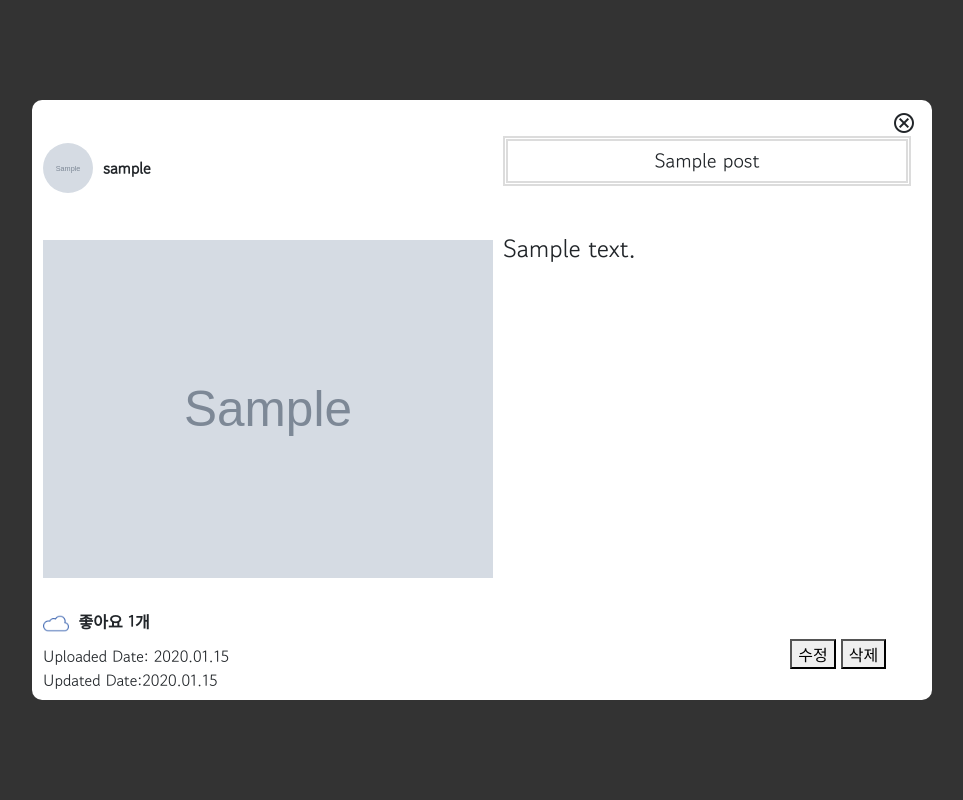
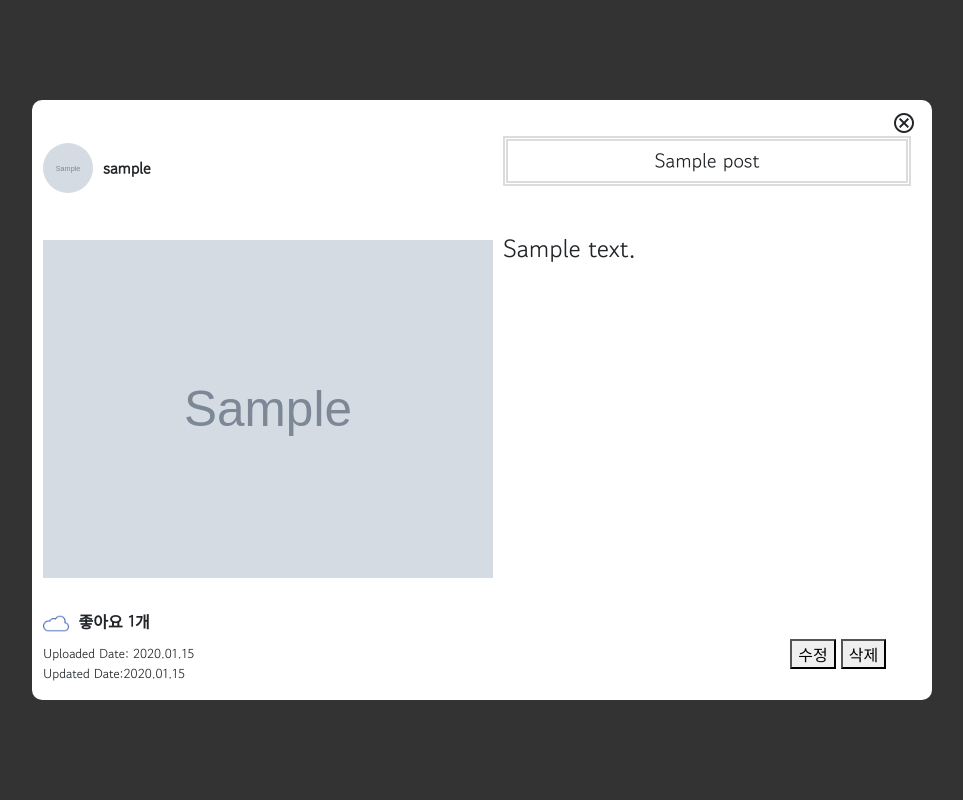
Before and after one commit to wjsehdlf77/Web-Project, a Django app: page /dailyphoto/detail/1/ in a window 1280 px wide. Shown: the whole page, without its empty margins (158-1121 px from the left). Run offline with Django 4.2, Linux system fonts and the light colour scheme; tables that the repository leaves empty hold one stand-in row (values such as "Sample post"); grey boxes marked "Sample" are stand-in pictures; some libraries are stand-ins or nearby versions.

Commit message:
font-size 변경

```diff
--- a/static/style.css
+++ b/static/style.css
@@ -214,7 +214,7 @@
 .feed_img {
   flex:1;
   /* object-fit: fill; */
-  object-fit: cover;
+  object-fit: contain;
   /* object-position:center;/ */
   display: flex;
   justify-content: center;
--- a/templates/dailyphoto/post_detail.html
+++ b/templates/dailyphoto/post_detail.html
@@ -53,10 +53,13 @@
           <!-- like -->
           {% block likes %}{% include 'dailyphoto/like.html' %}{% endblock %}
           <br>
-          Uploaded Date:{{ post.create_date | date:' Y.m.d' }}
+            <div style="font-size: small;">
+            Uploaded Date:{{ post.create_date | date:' Y.m.d' }}
           {% if post.modify_date %}
           <br>Updated Date:{{post.modify_date|date:'Y.m.d'}}
           {% endif %}
+          </div>
+
 
         </div>
         {% comment %} 내용 파트 {% endcomment %}
```
